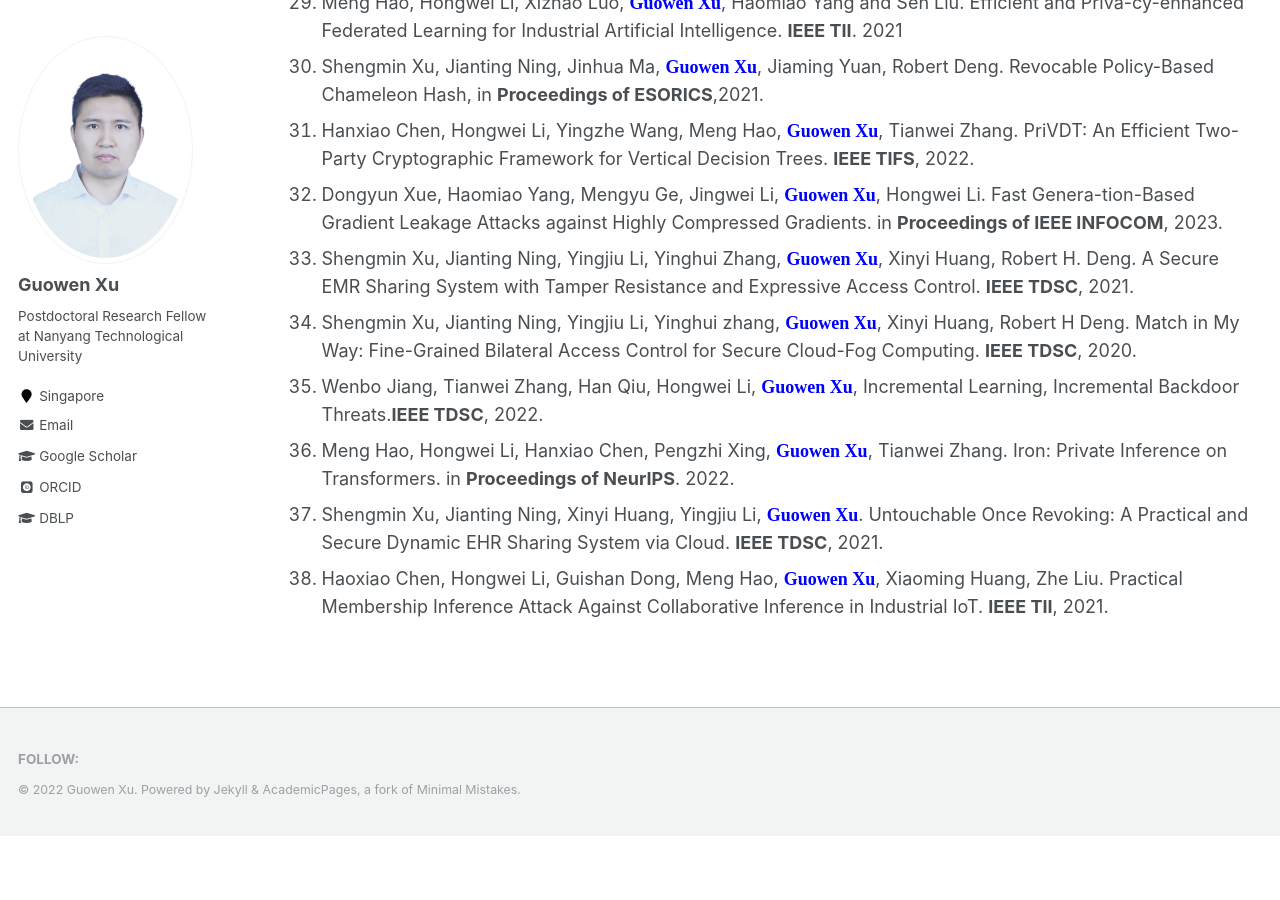
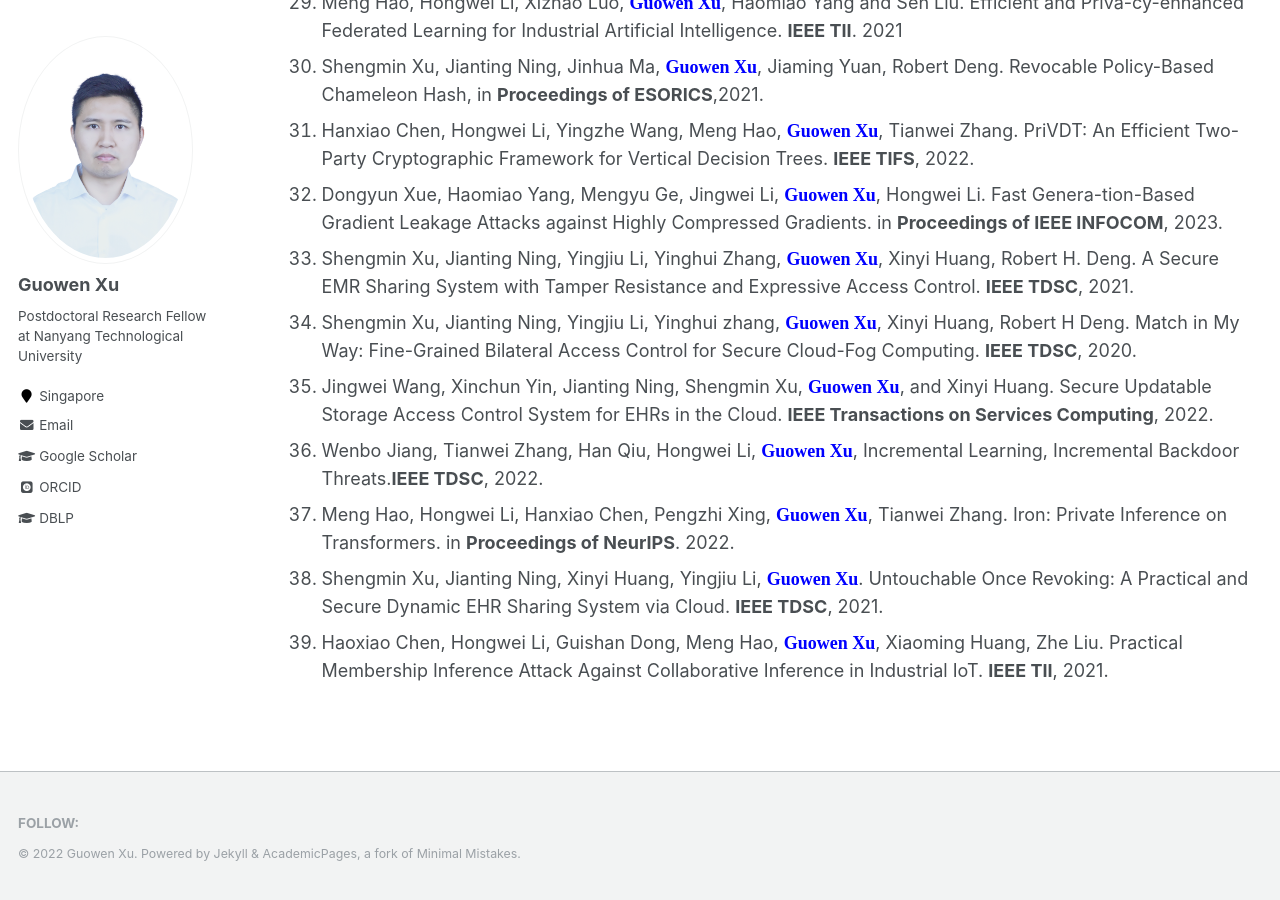
Before and after one commit to Guowen-xu/guowen-xu.github.io, a Jekyll site: the page built from _pages/publications.md, in a window 1280 px wide and 900 px high, scrolled down 2175 px. Built offline with Jekyll 4.4.1, drawn with Linux system fonts in a browser that asks for light colours; some web fonts are replaced; before the commit the page ends 3011 px from its top, so only the background shows below that.

Commit message:
Update publications.md

```diff
--- a/_pages/publications.md
+++ b/_pages/publications.md
@@ -48,7 +48,8 @@ You can find my articles on my [Google Scholar](https://scholar.google.com.hk/ci
 32. Dongyun Xue, Haomiao Yang, Mengyu Ge, Jingwei Li, **<font face="Times New Roman" color=blue size=4> Guowen Xu</font>**, Hongwei Li. Fast Genera-tion-Based Gradient Leakage Attacks against Highly Compressed Gradients. in  **Proceedings of IEEE INFOCOM**, 2023.
 33. Shengmin Xu, Jianting Ning, Yingjiu Li, Yinghui Zhang, **<font face="Times New Roman" color=blue size=4> Guowen Xu</font>**, Xinyi Huang, Robert H. Deng. A Secure EMR Sharing System with Tamper Resistance and Expressive Access Control. **IEEE TDSC**, 2021.
 34. Shengmin Xu, Jianting Ning, Yingjiu Li, Yinghui zhang, **<font face="Times New Roman" color=blue size=4> Guowen Xu</font>**, Xinyi Huang, Robert H Deng. Match in My Way: Fine-Grained Bilateral Access Control for Secure Cloud-Fog Computing. **IEEE TDSC**, 2020.
-35. Wenbo Jiang, Tianwei Zhang, Han Qiu, Hongwei Li, **<font face="Times New Roman" color=blue size=4> Guowen Xu</font>**, Incremental Learning, Incremental Backdoor Threats.**IEEE TDSC**, 2022.
-36. Meng Hao, Hongwei Li, Hanxiao Chen, Pengzhi Xing, **<font face="Times New Roman" color=blue size=4> Guowen Xu</font>**, Tianwei Zhang. Iron: Private Inference on Transformers. in **Proceedings of NeurIPS**. 2022.
-37. Shengmin Xu, Jianting Ning, Xinyi Huang, Yingjiu Li, **<font face="Times New Roman" color=blue size=4> Guowen Xu</font>**. Untouchable Once Revoking: A Practical and Secure Dynamic EHR Sharing System via Cloud. **IEEE TDSC**, 2021.
-38. Haoxiao Chen, Hongwei Li, Guishan Dong, Meng Hao, **<font face="Times New Roman" color=blue size=4> Guowen Xu</font>**, Xiaoming Huang, Zhe Liu. Practical Membership Inference Attack Against Collaborative Inference in Industrial IoT. **IEEE TII**, 2021.
+35. Jingwei Wang, Xinchun Yin, Jianting Ning, Shengmin Xu, **<font face="Times New Roman" color=blue size=4> Guowen Xu</font>**, and Xinyi Huang. Secure Updatable Storage Access Control System for EHRs in the Cloud. **IEEE Transactions on Services Computing**, 2022.
+36. Wenbo Jiang, Tianwei Zhang, Han Qiu, Hongwei Li, **<font face="Times New Roman" color=blue size=4> Guowen Xu</font>**, Incremental Learning, Incremental Backdoor Threats.**IEEE TDSC**, 2022.
+37. Meng Hao, Hongwei Li, Hanxiao Chen, Pengzhi Xing, **<font face="Times New Roman" color=blue size=4> Guowen Xu</font>**, Tianwei Zhang. Iron: Private Inference on Transformers. in **Proceedings of NeurIPS**. 2022.
+38. Shengmin Xu, Jianting Ning, Xinyi Huang, Yingjiu Li, **<font face="Times New Roman" color=blue size=4> Guowen Xu</font>**. Untouchable Once Revoking: A Practical and Secure Dynamic EHR Sharing System via Cloud. **IEEE TDSC**, 2021.
+39. Haoxiao Chen, Hongwei Li, Guishan Dong, Meng Hao, **<font face="Times New Roman" color=blue size=4> Guowen Xu</font>**, Xiaoming Huang, Zhe Liu. Practical Membership Inference Attack Against Collaborative Inference in Industrial IoT. **IEEE TII**, 2021.
```
